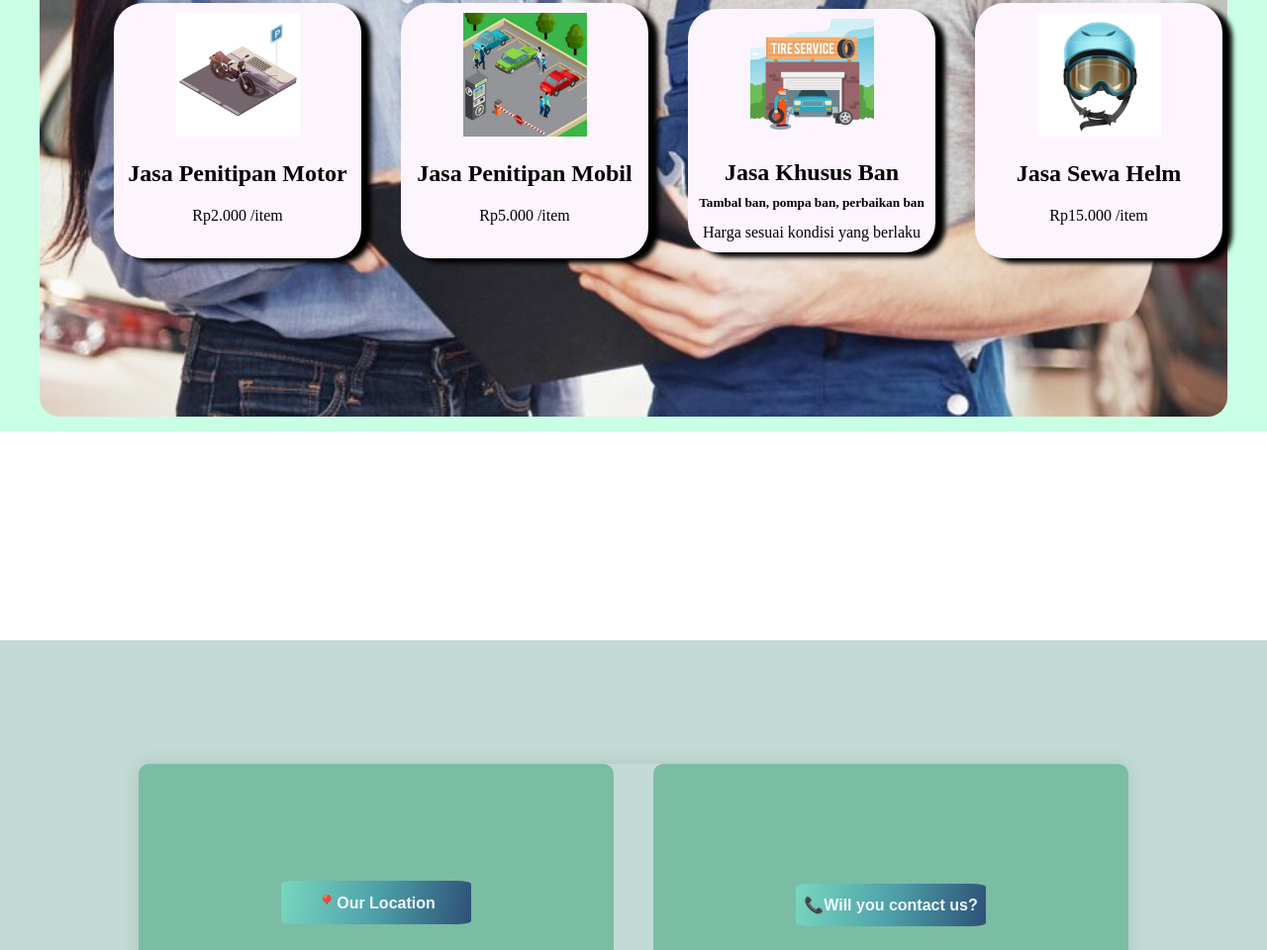
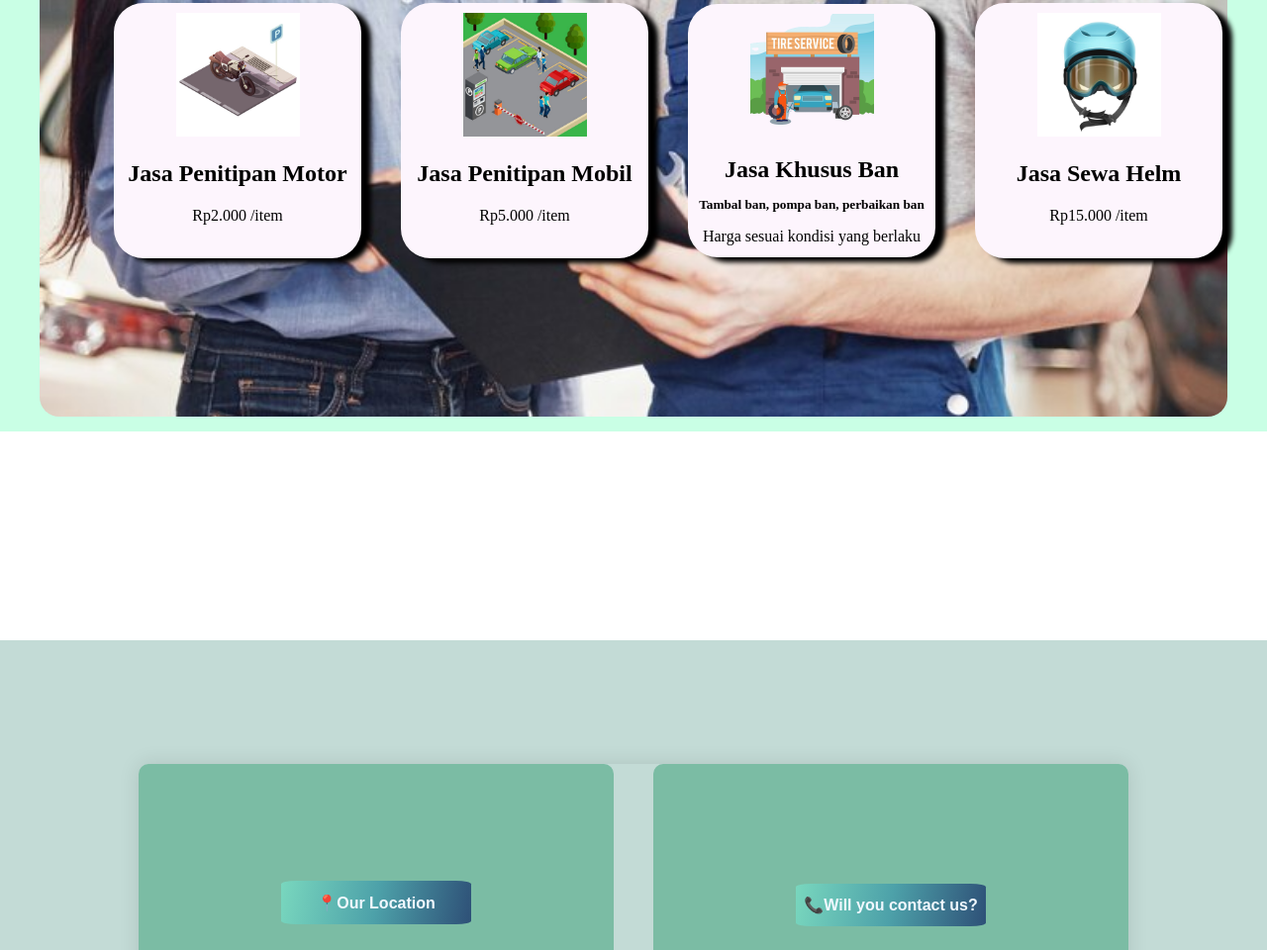
Before and after one commit to MevyaNajwa/website-portofolio, a plain HTML site: page index.html in a window 1280 px wide. Shown: the part 1897-2857 px from the top of the page at 99% size. Drawn offline with Linux system fonts and the light colour scheme; files whose address does not match are found by name.

Commit message:
Update index.css

```diff
--- a/index.css
+++ b/index.css
@@ -181,7 +181,7 @@ a {
   height: 130%;
 }
 .desk-srv1 {
-  line-height: 0.5;
+  line-height: 0.7;
 }
 .content-srv {
   margin-top: 0px;
```
